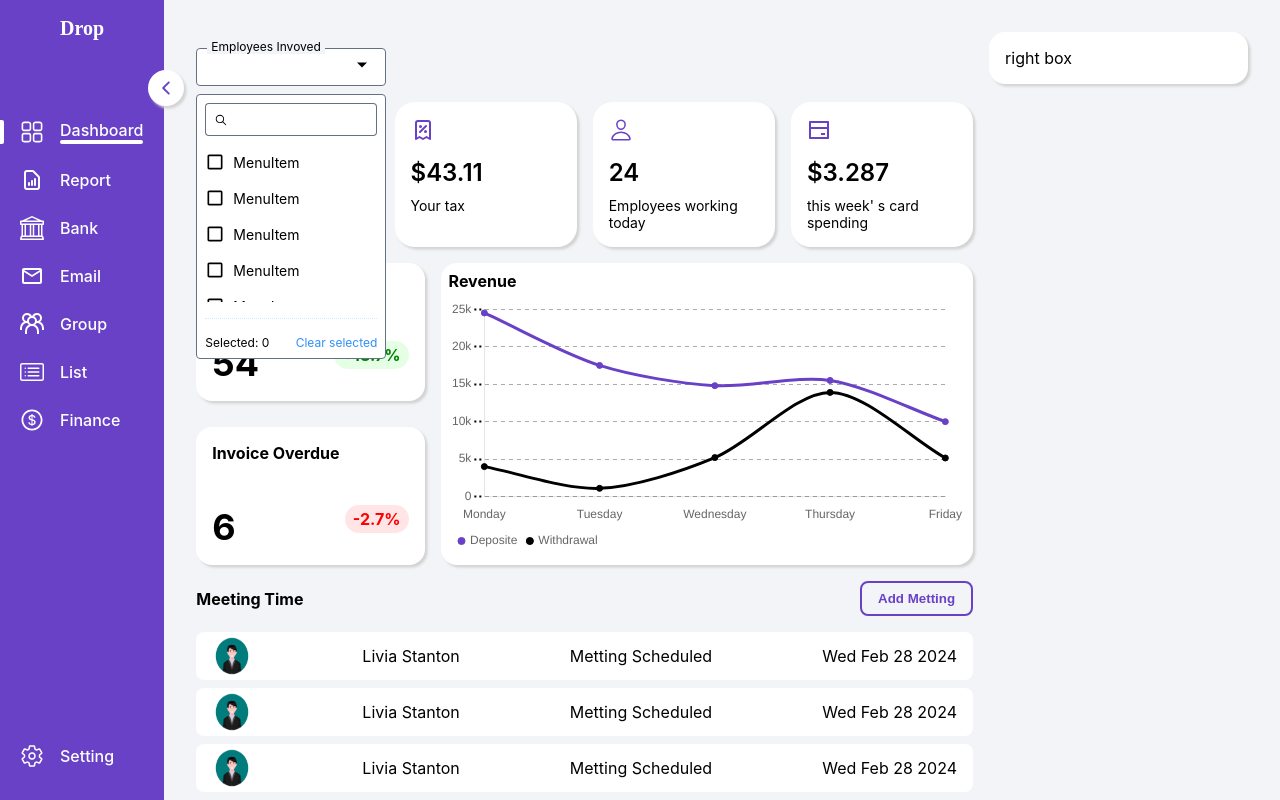
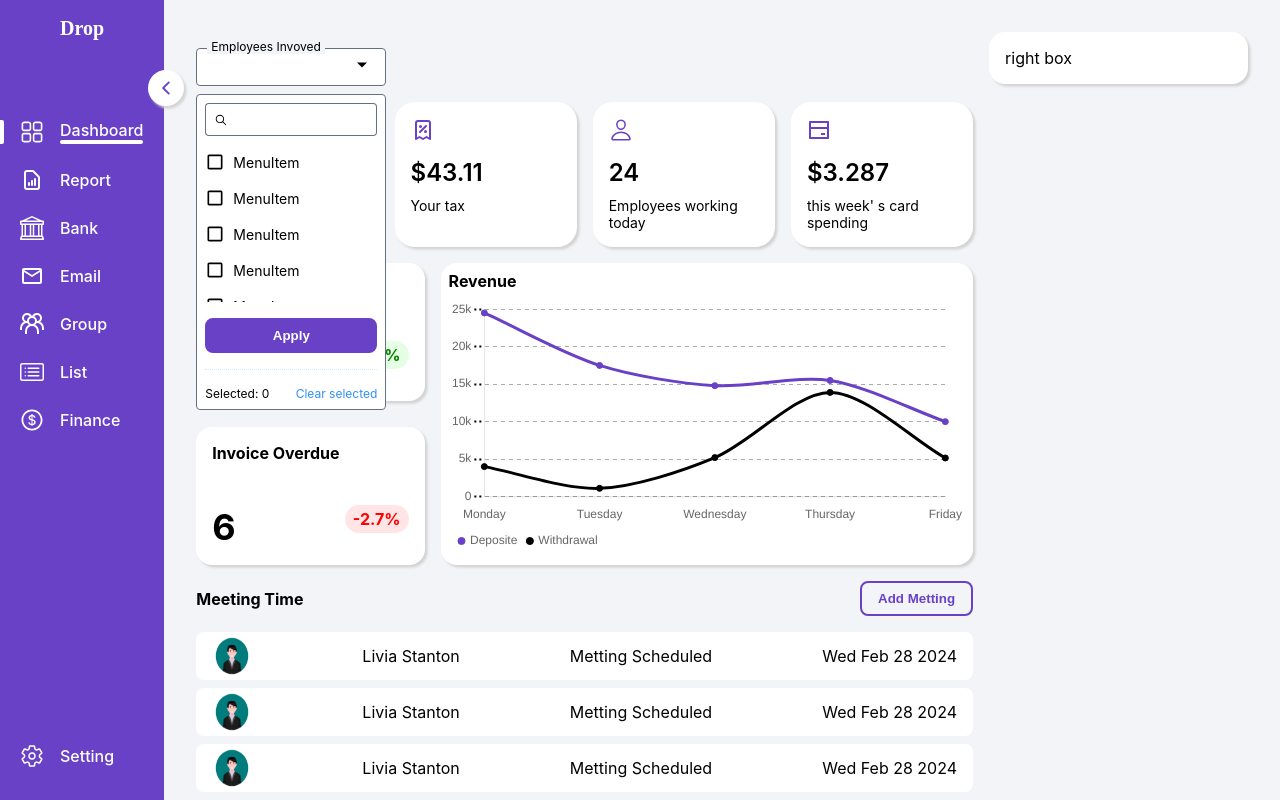
Before and after one commit to Jahed-Ghiasi/front-task, a React (Create React App) app: page /dashboard in a window 1280 px wide. Both pictures are taken after a click on the element 362 px from the left and 67 px from the top of the page. Shown: the top 800 px of the page. Built offline with nearby package versions, Linux system fonts and the light colour scheme; a web font is replaced by a local one.

Commit message:
Develop onApply prop in SelectField component for apply any code on selectedIds in component

```diff
--- a/src/app/components/common/SelectField/index.tsx
+++ b/src/app/components/common/SelectField/index.tsx
@@ -7,6 +7,7 @@ import { IoMdArrowDropup } from "react-icons/io";
 import { IoClose } from "react-icons/io5";
 import SearchInput from "../SearchInput";
 import clsx from "clsx";
+import Button from "../button";
 
 export interface ISelectFieldOption {
   id: number;
@@ -18,6 +19,7 @@ interface IProps {
   label: string;
   options: ISelectFieldOption[];
   onChange?: (value: number[]) => void;
+  onApply?: (value: number[]) => void;
   value: number[];
   multiSelect?: boolean;
   searchable?: boolean;
@@ -26,6 +28,7 @@ interface IProps {
 
 const SelectField = ({
   onChange,
+  onApply,
   options,
   value,
   multiSelect,
@@ -159,6 +162,13 @@ const SelectField = ({
               );
             })}
           </div>
+          {onApply ? (
+            <Button
+              btnType="button"
+              text="Apply"
+              onClick={() => onApply(selectedIds)}
+            />
+          ) : null}
           <div className="options-bar">
             <span>Selected: {selectedIds.length}</span>
             <span className="clear-btn" onClick={clearSelecteds}>
--- a/src/app/pages/dashboard/index.tsx
+++ b/src/app/pages/dashboard/index.tsx
@@ -86,6 +86,9 @@ const Dashboard = () => {
                 { id: 7, label: "MenuItem" },
               ]}
               multiSelect
+              onApply={(value: number[]) => {
+                console.log(value);
+              }}
               searchable
               value={[]}
             />
```
